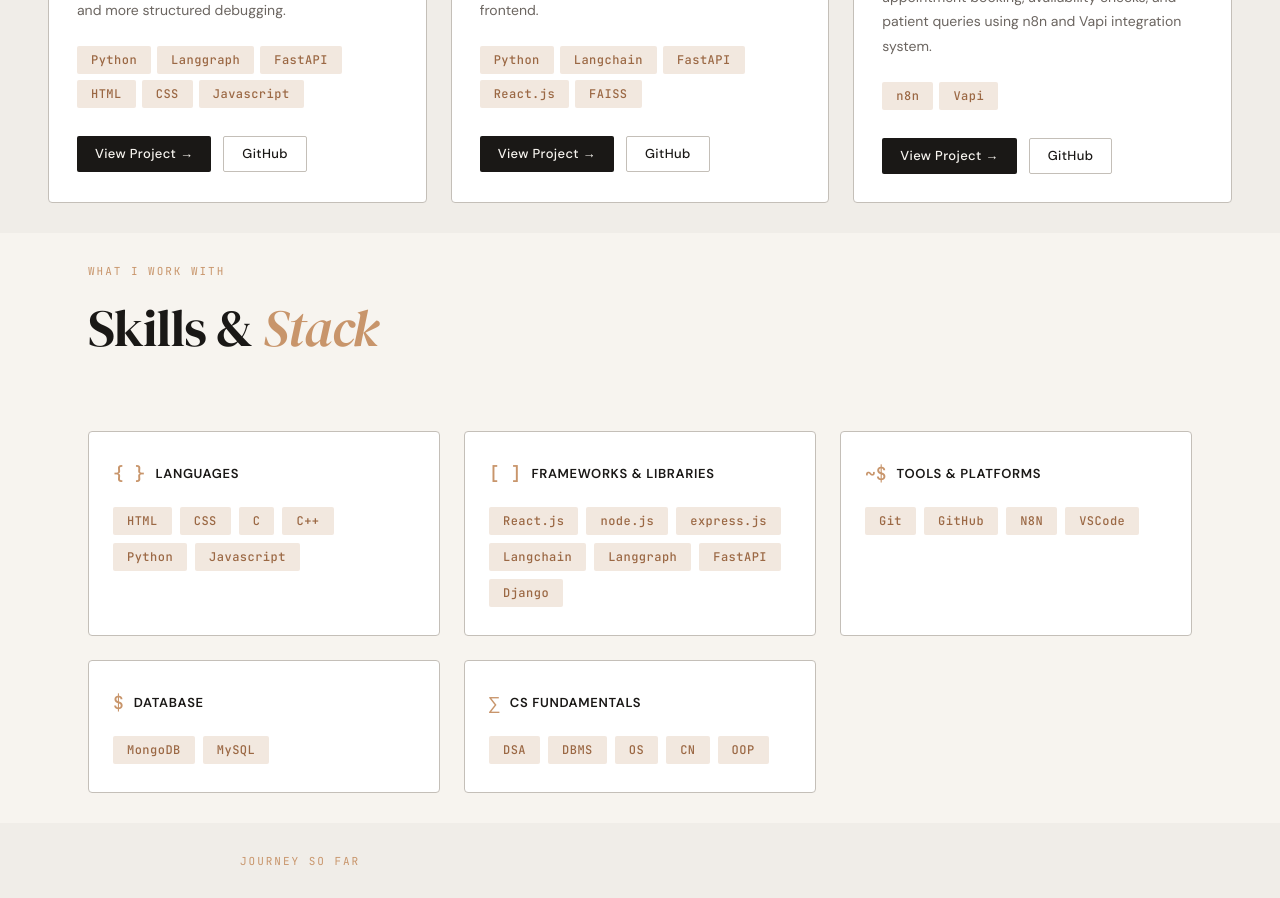
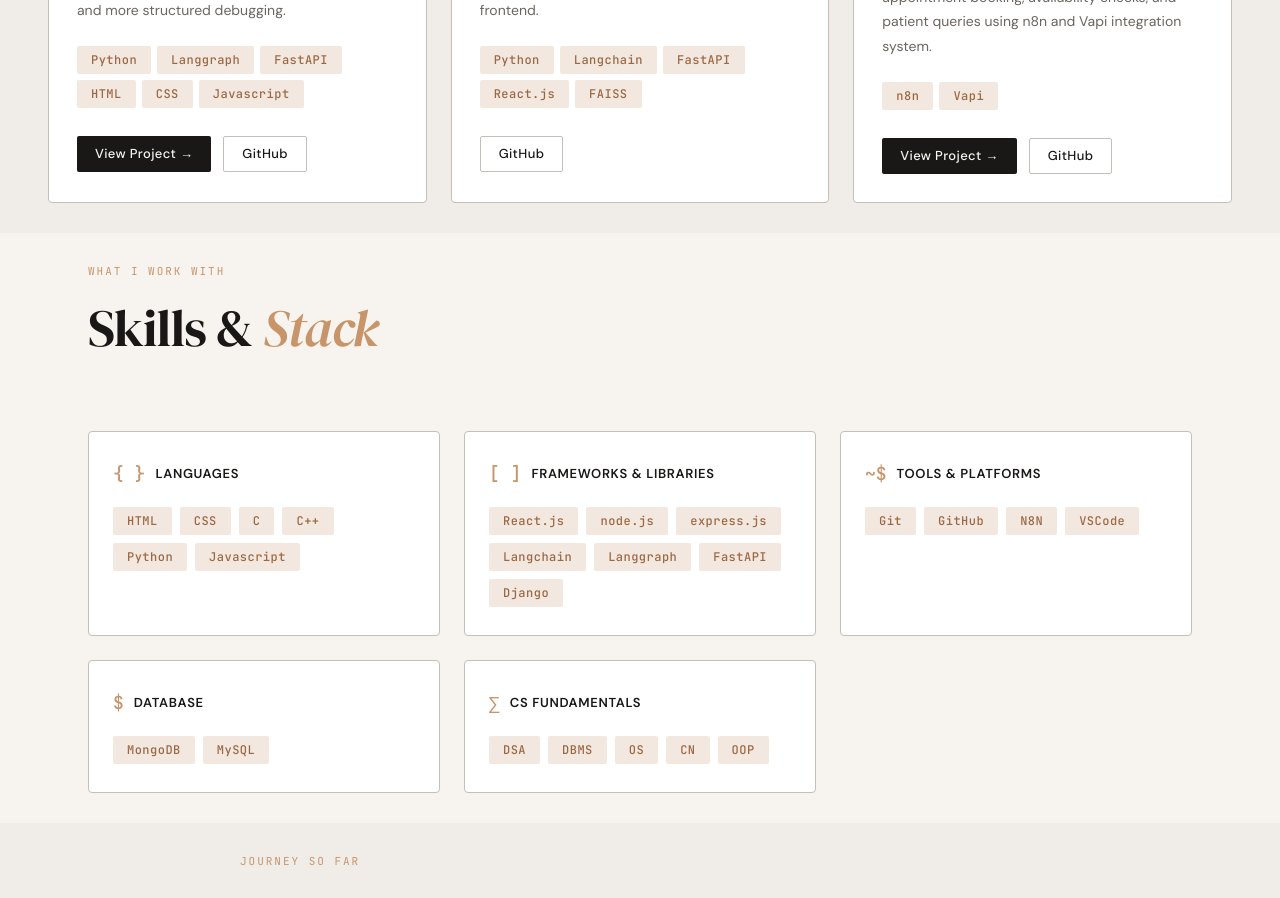
Before and after one commit to Shivakumar1905/Portfolio, a React (Vite) app: page / in a window 1280 px wide. Shown: the part 1880-2778 px from the top of the page. Built offline with nearby package versions, Linux system fonts and the light colour scheme.

Commit message:
updated projects

```diff
--- a/src/App.jsx
+++ b/src/App.jsx
@@ -491,13 +491,12 @@ const PROJECTS = [
     desc: "A LangGraph-based multi-agent system that automatically detects, fixes, and explains Python errors using specialized agents, enabling faster and more structured debugging.",
     stack: ["Python", "Langgraph", "FastAPI", "HTML", "CSS", "Javascript"],
     liveUrl: "https://multi-agent-orchestration.onrender.com/",
-    githubUrl: "#"
+    githubUrl: "https://github.com/Shivakumar1905/Multi-Agent-Orchestration"
   },
   {
     num: "02", tag: "AI", title: "RAG Chatbot",
     desc: "A RAG chatbot using FAISS and LangChain to deliver accurate, context-aware answers from custom data, with a FastAPI backend and React frontend.",
     stack: ["Python", "Langchain", "FastAPI", "React.js","FAISS"],
-    liveUrl: "https://rag-frontend-chatbot.vercel.app/",
     githubUrl: "https://github.com/Shivakumar1905/RAG-Frontend-Chatbot"
   },
   {
@@ -530,19 +529,23 @@ function ProjectCard({ num, tag, title, desc, stack, delay, liveUrl, githubUrl }
           ))}
         </div>
         <div style={{ display: "flex", gap: "12px" }}>
+          {liveUrl && (
             <a
-            href={liveUrl!== "#" ? liveUrl : undefined}
+              href={liveUrl !== "#" ? liveUrl : undefined}
               target="_blank"
               rel="noopener noreferrer"
-            onClick={(e) => {if (liveUrl === "#") {
+              onClick={(e) => {
+                if (liveUrl === "#") {
                   e.preventDefault();
                   alert("I'm currently working on this project. Will update soon!");
-    }}}
+                }
+              }}
               className="btn-primary"
               style={{ padding: "8px 18px", fontSize: "13px" }}
             >
               View Project →
             </a>
+          )}
           <a
             href={githubUrl}
             target="_blank"
```
Lines whose indentation alone changed are shown as unchanged.
